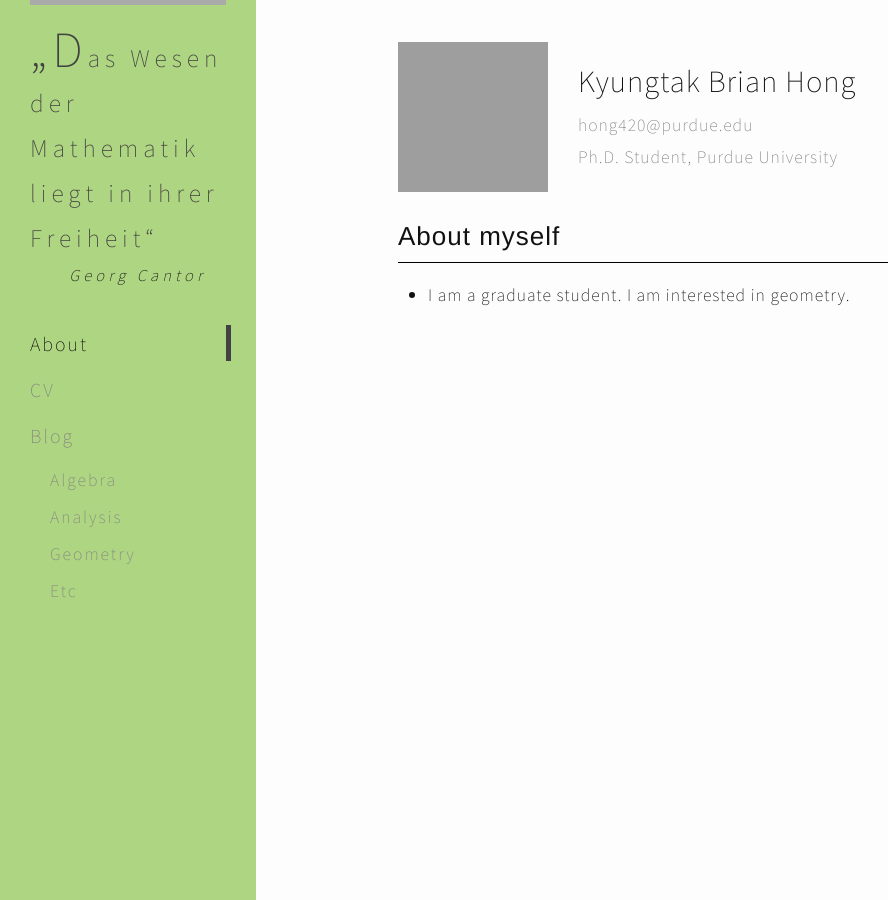
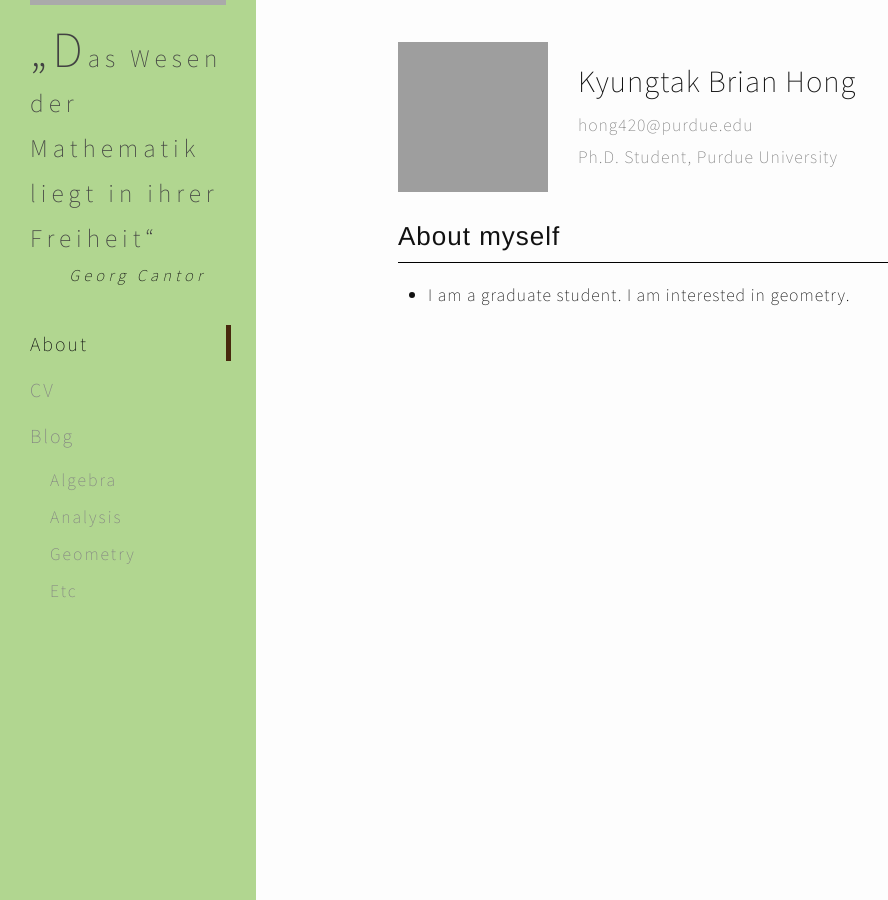
Before and after one commit to Kyungtak-Hong/kyungtak-hong.github.io, a Jekyll site: the page built from index.md, in a window 1280 px wide. Shown: the whole page, without its empty margins (0-888 px from the left). Built offline with Jekyll 4.4.1, drawn with Linux system fonts in a browser that asks for light colours; grey boxes are pictures that could not be loaded.

Commit message:
Update _layout.scss

```diff
--- a/_sass/_layout.scss
+++ b/_sass/_layout.scss
@@ -9,7 +9,7 @@
     position: fixed;
     width: 20%;
     height: 100%;
-    background: #AED581;
+    background: #B1D690;
     @include media-query($on-palm) {
         position: relative;
         width: 100%;
@@ -109,7 +109,7 @@
         &:hover, &.active {
             text-decoration: none;
             color: $text-color;
-            border-right: 5px solid #424242;
+            border-right: 5px solid #47280d;
         }
 
         @include media-query($on-laptop) {
```
